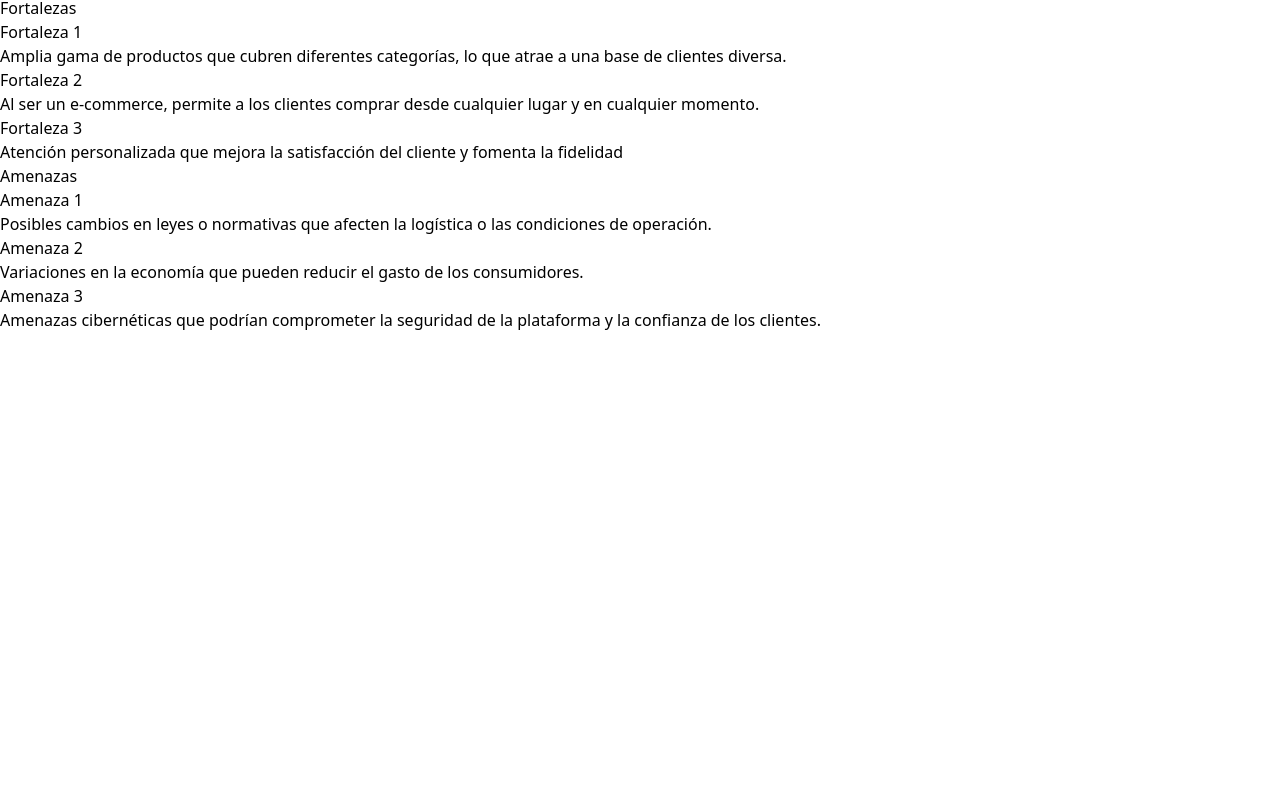
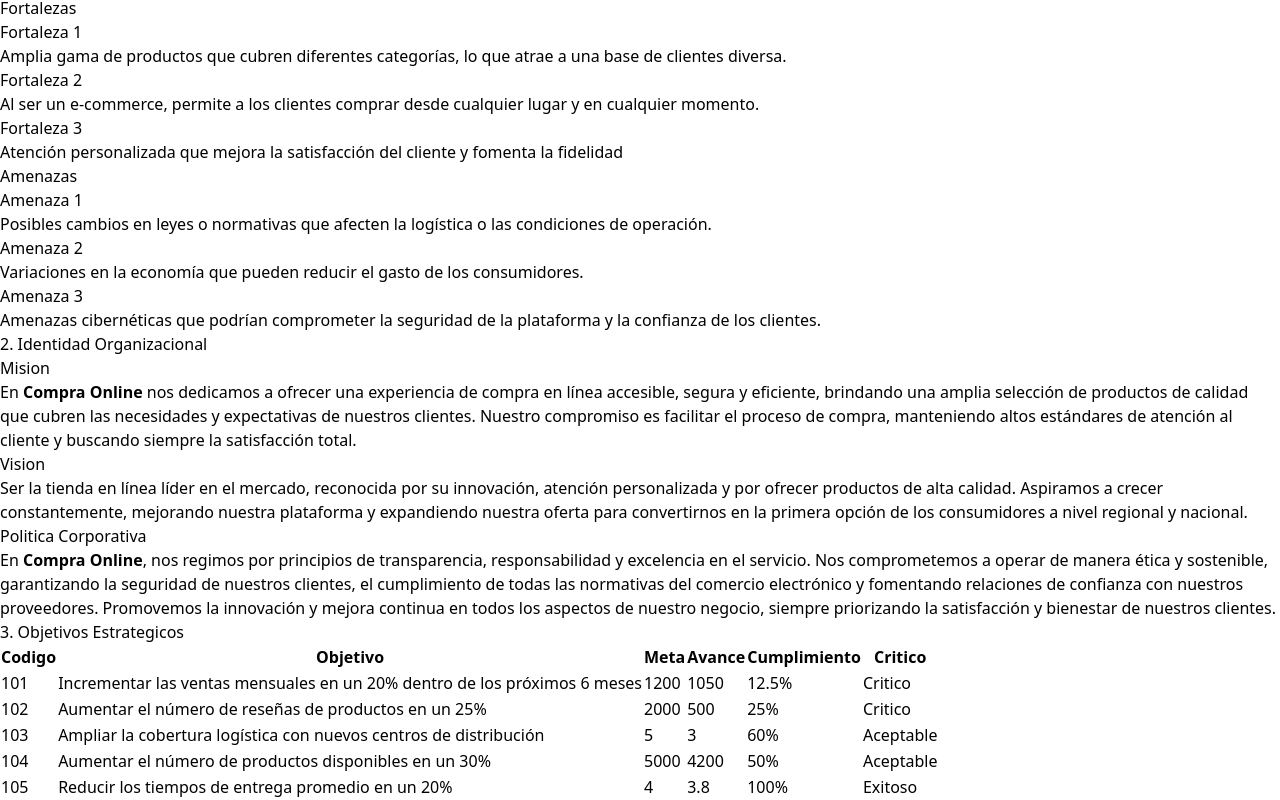
Before and after one commit to JulianAlmario/WEB-FE-REACT-HW4-Julian-Almario-Vergara, a React (Vite) app: page / in a window 1280 px wide. Shown: the part 484-1284 px from the top of the page. Before the commit the page ends 816 px from the top, so only its background shows below. Built offline with nearby package versions, Linux system fonts and the light colour scheme.

Commit message:
Organization identity and strategy objectives finish. Some changes in the structure of diagnosis section

```diff
--- a/src/Components/Main.jsx
+++ b/src/Components/Main.jsx
@@ -1,7 +1,7 @@
 import Intro from "./Main_Components/Intro";
 import Diagnosis from "./Main_Components/Diagnosis";
-// import Identity from "./Main_Components/Identity";
-// import Objectives from "./Main_Components/Objectives";
+import Identity from "./Main_Components/Identity";
+import Objectives from "./Main_Components/Objectives";
 
 function Main({diag,obj}){
     return (
@@ -9,14 +9,13 @@
         <Intro/>
         <h2 className="m-5 text-4xl font-semibold text-blue-600">1. Diagnostico Actual</h2>
         <section className="flex flex-wrap gap-2 items-end">
-        <Diagnosis number={1} diag={diag[0]}/>
-        <Diagnosis number={2} diag={diag[1]}/>
-        <Diagnosis number={3} diag={diag[2]}/>
-        <Diagnosis number={4} diag={diag[3]}/>
+        {diag.map((element)=>(
+           <Diagnosis key={element.id} diag={element}/>
+        ))}
+
         </section>
-
-        {/* <Identidad/>
-        <Objetivo/> */}
+        <Identity/>
+        <Objectives object={obj}/>
         </main>
     );
 }
--- a/src/Components/Main_Components/Diagnosis.jsx
+++ b/src/Components/Main_Components/Diagnosis.jsx
@@ -1,5 +1,5 @@
 
-function Diagnosis({number,diag}){
+function Diagnosis({diag}){
     let type=diag.type;
     let type2;
     let items=diag.items;
@@ -21,7 +21,7 @@
           break;
         }
 
-    switch(number) {
+    switch(diag.id) {
     case 1:
       color = "bg-yellow-300 border-yellow-700";
       color2 = "text-yellow-700";
--- a/src/Components/Main_Components/Identity.jsx
+++ b/src/Components/Main_Components/Identity.jsx
@@ -0,0 +1,15 @@
+function Identity(){
+return(
+    <section className="m-5">
+        <h2 className="text-4xl font-semibold text-blue-600">2. Identidad Organizacional</h2>
+        <h3 className="text-2xl text-blue-600 mt-3 mb-2">Mision</h3>
+        <p>En <b className="text-blue-600">Compra Online</b> nos dedicamos a ofrecer una experiencia de compra en línea accesible, segura y eficiente, brindando una amplia selección de productos de calidad que cubren las necesidades y expectativas de nuestros clientes. Nuestro compromiso es facilitar el proceso de compra, manteniendo altos estándares de atención al cliente y buscando siempre la satisfacción total.</p>
+        <h3  className="text-2xl text-blue-600 mt-3 mb-2">Vision</h3>
+        <p>Ser la tienda en línea líder en el mercado, reconocida por su innovación, atención personalizada y por ofrecer productos de alta calidad. Aspiramos a crecer constantemente, mejorando nuestra plataforma y expandiendo nuestra oferta para convertirnos en la primera opción de los consumidores a nivel regional y nacional. </p>
+        <h3  className="text-2xl text-blue-600 mt-3 mb-2">Politica Corporativa</h3>
+        En <b className="text-blue-600">Compra Online</b>, nos regimos por principios de transparencia, responsabilidad y excelencia en el servicio. Nos comprometemos a operar de manera ética y sostenible, garantizando la seguridad de nuestros clientes, el cumplimiento de todas las normativas del comercio electrónico y fomentando relaciones de confianza con nuestros proveedores. Promovemos la innovación y mejora continua en todos los aspectos de nuestro negocio, siempre priorizando la satisfacción y bienestar de nuestros clientes.
+    </section>
+);
+}
+
+export default Identity;
--- a/src/Components/Main_Components/Objectives.jsx
+++ b/src/Components/Main_Components/Objectives.jsx
@@ -0,0 +1,53 @@
+function Objectives({object}){
+    let state;
+    let color;
+    for (let i=0;i<object.length;i++){
+
+        if(object[i].compliance>=0 && object[i].compliance<=35){
+            object[i].color="text-red-700";
+            object[i].state="Critico";
+           }else if(object[i].compliance>=36 && object[i].compliance<=75){
+            object[i].color="text-orange-700";
+            object[i].state="Aceptable";
+           }else if(object[i].compliance>=76 && object[i].compliance<=100){
+            object[i].color="text-green-700";
+            object[i].state="Exitoso";
+           }
+
+    }
+
+
+    return(
+
+       <section>
+        <h2 className="m-5 text-4xl font-semibold text-blue-600">3. Objetivos Estrategicos</h2>
+        <table className="mx-auto my-3">
+            <thead>
+            <tr>
+                <th className="border-2 border-black p-2 bg-blue-700 text-white">Codigo</th>
+                <th className="border-2 border-black p-2 bg-blue-700 text-white">Objetivo</th>
+                <th className="border-2 border-black p-2 bg-blue-700 text-white">Meta</th>
+                <th className="border-2 border-black p-2 bg-blue-700 text-white">Avance</th>
+                <th className="border-2 border-black p-2 bg-blue-700 text-white">Cumplimiento</th>
+                <th className="border-2 border-black p-2 bg-blue-700 text-white">Critico</th>
+            </tr>
+            </thead>
+           <tbody>
+           {object.map((obj)=>(
+
+                <tr key={obj.id}>
+                 <td className="border-2 border-black p-2 bg-blue-200 text-center">{obj.id}</td>
+                 <td className="border-2 border-black p-2 bg-blue-200  text-center">{obj.goal}</td>
+                 <td className="border-2 border-black p-2 bg-blue-200  text-center">{obj.target}</td>
+                 <td className="border-2 border-black p-2 bg-blue-200  text-center">{obj.progress}</td>
+                 <td className="border-2 border-black p-2 bg-blue-200  text-center">{`${obj.compliance}%`}</td>
+                 <td className={`${obj.color} border-2 border-black p-2 bg-blue-200  text-center font-medium`}>{obj.state}</td>
+                </tr>
+            ))}
+           </tbody>
+        </table>
+       </section>
+    );
+}
+
+export default Objectives;
--- a/src/data/data.js
+++ b/src/data/data.js
@@ -22,5 +22,9 @@
   ]
 
   export const Obj=[
-    {id:101,goal:"Incrementar las ventas mensuales en un 20% dentro de los próximos 6 meses",target:1200,progress:1000,compliance:25}
+    {id:101,goal:"Incrementar las ventas mensuales en un 20% dentro de los próximos 6 meses",target:1200,progress:1050,compliance:12.5},
+    {id:102,goal:"Aumentar el número de reseñas de productos en un 25%",target:2000,progress:500,compliance:25},
+    {id:103,goal:"Ampliar la cobertura logística con nuevos centros de distribución",target:5,progress:3,compliance:60},
+    {id:104,goal:"Aumentar el número de productos disponibles en un 30%",target:5000,progress:4200,compliance:50},
+    {id:105,goal:"Reducir los tiempos de entrega promedio en un 20%",target:4,progress:3.8,compliance:100},
   ]
```
